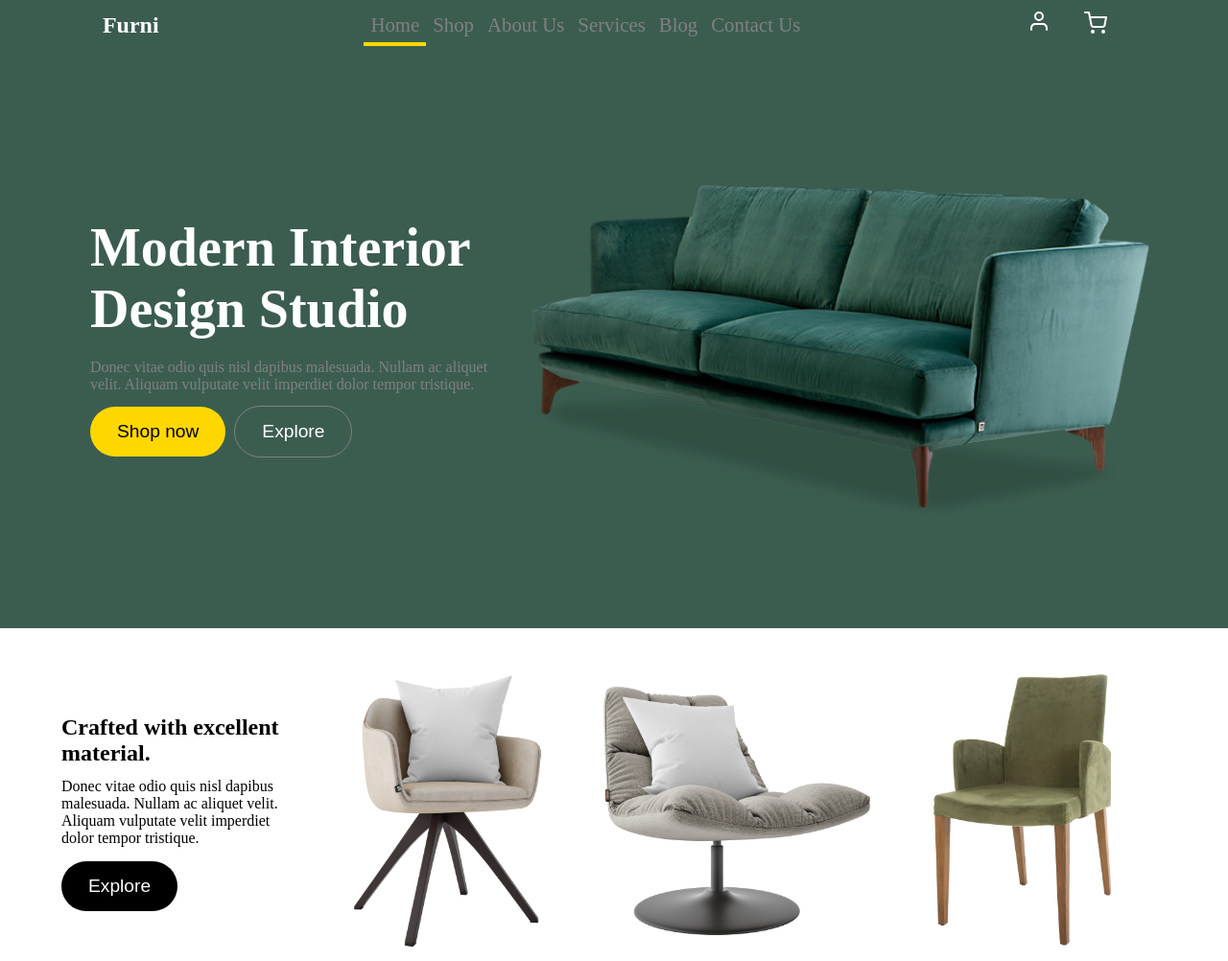
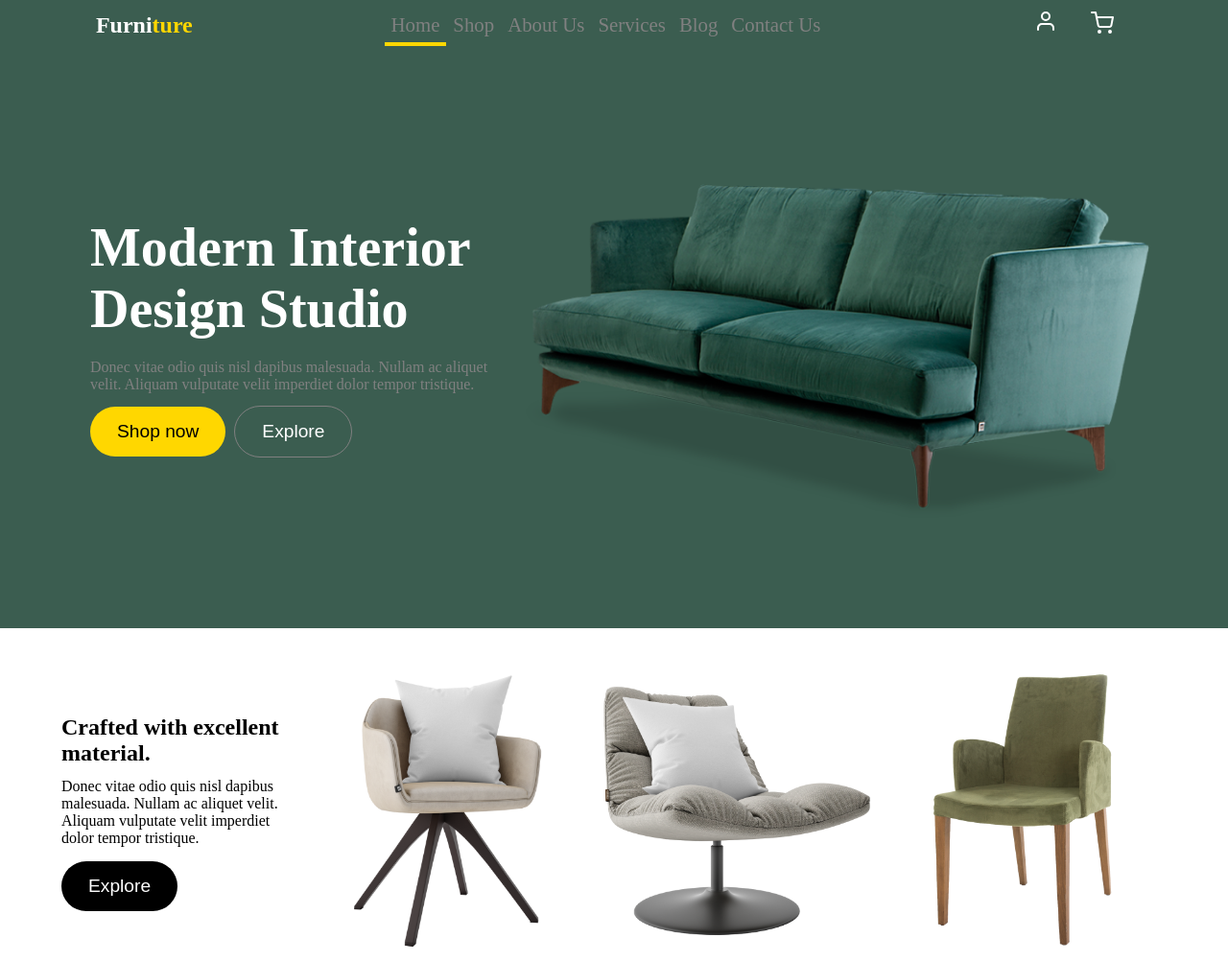
Before and after one commit to idowudev/demo, a plain HTML site: page index.html in a window 1280 px wide. Shown: the whole page at 96% size. Drawn offline with Linux system fonts and the light colour scheme.

Commit message:
added logo color

```diff
--- a/index.html
+++ b/index.html
@@ -15,7 +15,7 @@
 		<!-- navbar starts here -->
 		<nav>
 			<div>
-				<h2>Furni</h2>
+				<h2>Furni<span style="color: #ffd700;">ture</span></h2>
 			</div>
 
 			<ul class="nav-items">
```
